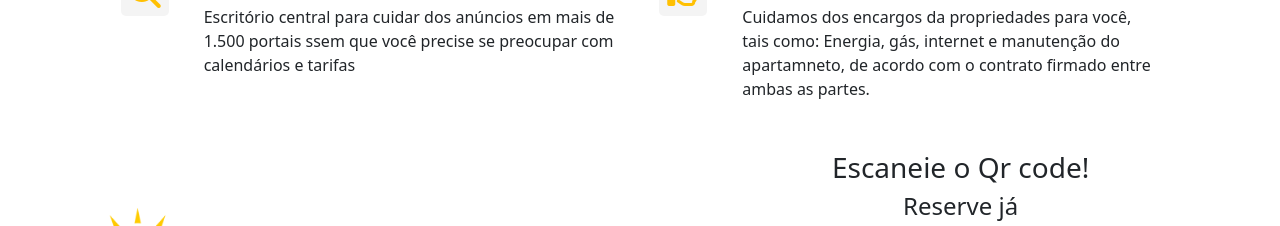
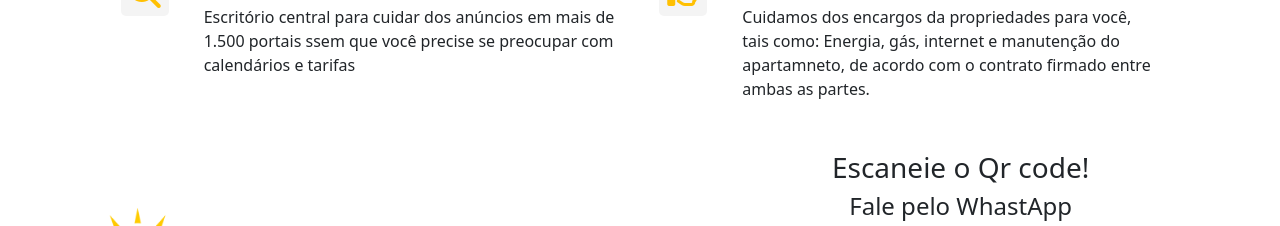
Before and after one commit to spalheapp/clienteManoel, a plain HTML site: page pages/alugue.html in a window 1280 px wide. Shown: the part 2452-2678 px from the top of the page. Drawn offline with nearby package versions, Linux system fonts and the light colour scheme.

Commit message:
Add files via upload

```diff
--- a/pages/alugue.html
+++ b/pages/alugue.html
@@ -263,7 +263,7 @@
             </div>
             <div id="qr">
                 <h3>Escaneie o Qr code!</h1>
-                <h4>Reserve já</h4>
+                <h4>Fale pelo WhastApp</h4>
                 <img src="../src/img/footer/qrplus-code-1674998023983.png" alt="">
             </div>
         </div>
```
Also changed, not shown: src/img/footer/qrplus-code-1674998023983.png.
